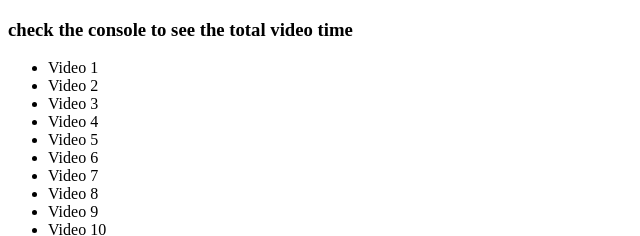
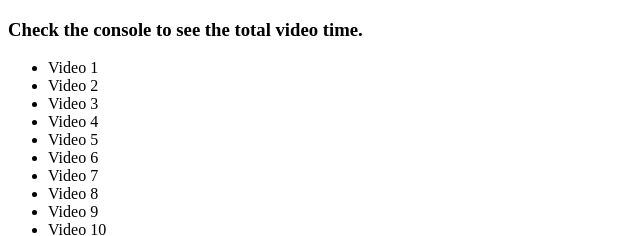
Before and after one commit to scottgall/JS30-Tally-String-Times-with-Reduce, a plain HTML site: page index.html in a window 1280 px wide. Shown: the top 236 px of the page, 0-640 px from the left. Drawn offline with Linux system fonts and the light colour scheme.

Commit message:
html change

```diff
--- a/index.html
+++ b/index.html
@@ -5,7 +5,7 @@
   <title>Videos</title>
 </head>
 <body>
-  <h3>check the console to see the total video time</h3>
+  <h3>Check the console to see the total video time.</h3>
   <ul class="videos">
     <li data-time="5:43">
       Video 1
```
